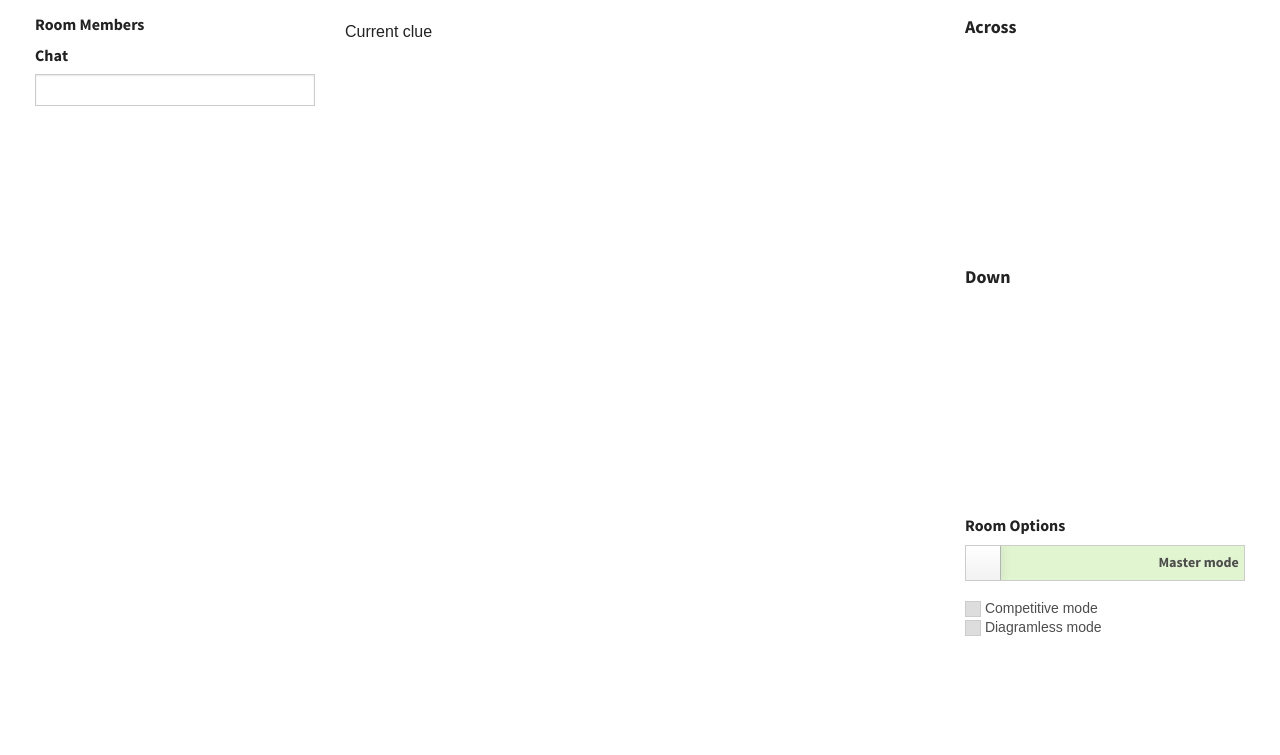
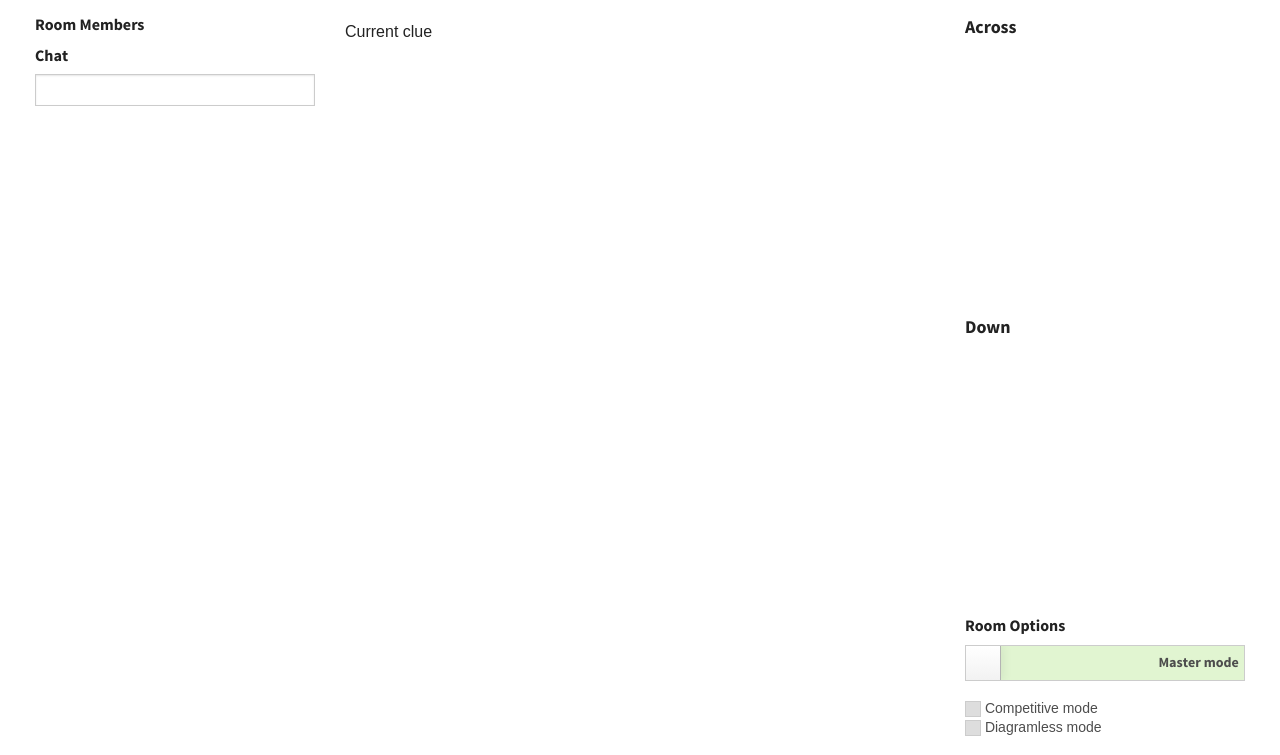
Before and after one commit to mcamac/crosswords, a Python web app: template templates/game.html in a window 1280 px wide. Shown: the part 45-800 px from the top of the page. Run offline with Jinja, Linux system fonts and the light colour scheme; the template is opened without the code that fills it: most values are stand-ins (such as "Sample title", 1, 10 or a date in 2020); style sheets or scripts are compiled from the project's sources; some web fonts are replaced.

```diff
--- a/client/static/css/room.sass
+++ b/client/static/css/room.sass
@@ -10,7 +10,7 @@ body, h1, h2, h3, h4, h5, h6
 
 .clue-list
   font-size: 13px
-  height: 200px
+  height: 250px
   overflow-y: scroll
 
   margin-left: 0
```
Also changed, not shown: 3 other files.
